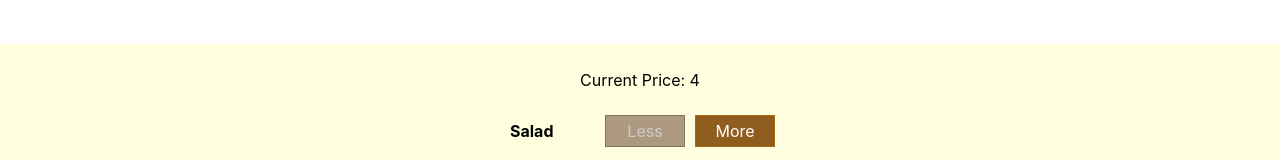
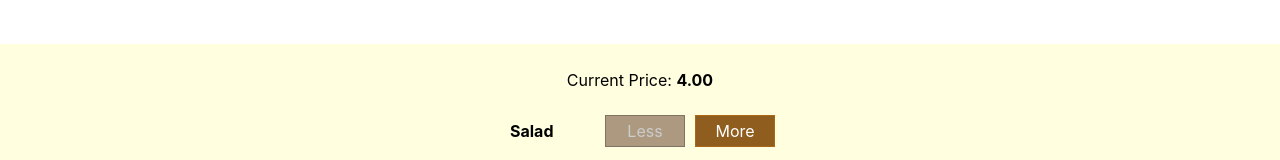
Before and after one commit to nl900/Burger-Builder, a React (Create React App) app: page / in a window 1280 px wide. Shown: the part 592-752 px from the top of the page. Built offline with nearby package versions, Linux system fonts and the light colour scheme.

Commit message:
Limit price ot 2 decimal places

```diff
--- a/src/components/Burger/BuildControls/BuildControls.js
+++ b/src/components/Burger/BuildControls/BuildControls.js
@@ -12,7 +12,7 @@
 
 const buildControls = (props) => (
     <div className={classes.BuildControls}>
-        <p>Current Price: {props.price}</p>
+        <p>Current Price: <strong>{props.price.toFixed(2)}</strong></p>
         {controls.map(ctrl => (
             <BuildControl
             key={ctrl.label}
```
